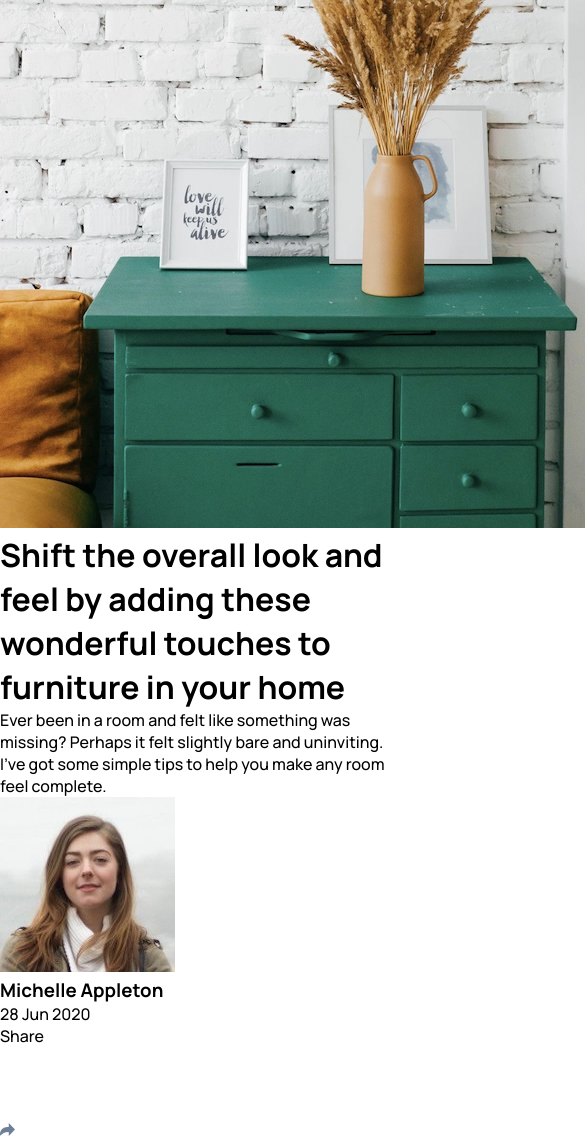
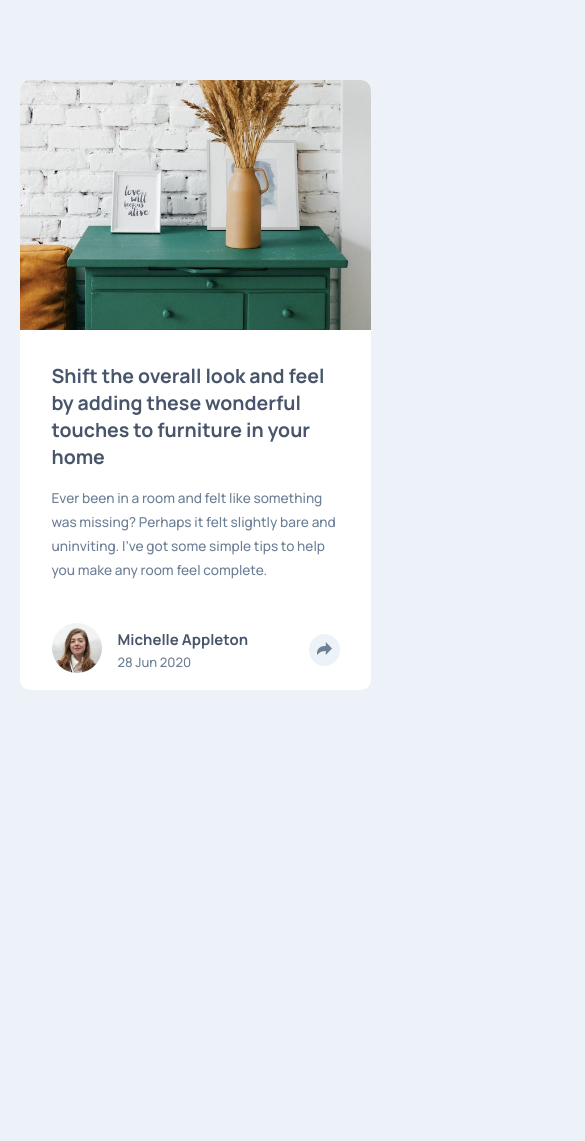
Before and after one commit to FZSZ/article-preview-component-master, a plain HTML site: page exercise/index.html in a window 390 px wide. Shown: the top 1141 px of the page, 585 px wide, since content can reach past the window. After the commit the page ends 844 px from the top, so only its background shows below. Drawn offline with Linux system fonts and the light colour scheme.

Commit message:
"finished", version mobile and desktop

```diff
--- a/exercise/index.html
+++ b/exercise/index.html
@@ -10,76 +10,67 @@
 </head>
 
 <body>
-  <div id="container">
-    <div id="content">
-      <header>
-        <div class="image-header">
+  <div id="container" class="flex">
+    <div id="content" class="flex">
+      <div role="banner">
+        <div class="header-content flex">
+          <div class="banner-img">
             <img src="images/drawers.jpg" alt="">
           </div>
-      </header>
-
-      <main>
-        <div id="text">
-          <div class="flex">
-            <h1 id="title">
+        </div>
+      </div>
+      <div class="box">
+        <div role="main">
+          <div class="main-content flex">
+            <h1 class="title">
               Shift the overall look and feel by adding these wonderful
               touches to furniture in your home
             </h1>
-            <p id="paragraph">
+            <p class="description">
               Ever been in a room and felt like something was missing? Perhaps
               it felt slightly bare and uninviting. I’ve got some simple tips
               to help you make any room feel complete.
             </p>
           </div>
         </div>
-      </main>
-
-      <footer>
-        <div id="profile-box">
-          <div class="profile-content">
-            <div class="flex">
-              <div class="profile-image">
+        <div role="contentinfo">
+          <div class="profile flex row">
+            <div class="profile-img">
               <img src="images/avatar-michelle.jpg" alt="">
             </div>
-
-              <div class="profile-detail">
+            <div class="profile-details">
               <h3 class="profile-name">Michelle Appleton</h3>
               <p class="publish-date">28 Jun 2020</p>
             </div>
           </div>
+          <div class="share flex row">
+            <p class="share-text">Share</p>
+            <ul class="socials flex row">
+              <li><a href=""><img src="images/icon-facebook.svg" alt=""></a></li>
+              <li><a href=""><img src="images/icon-pinterest.svg" alt=""></a></li>
+              <li><a href=""><img src="images/icon-twitter.svg" alt=""></a></li>
+            </ul>
           </div>
-        </div>
-
-        <div id="share-box">
-          <p class="share flex">Share</p>
-          <ul class="share-list">
-            <li class="share-item">
-              <a href="">
-                <img src="images/icon-facebook.svg" alt="">
-              </a>
-            </li>
-            <li class="share-item">
-              <a href="">
-                <img src="images/icon-pinterest.svg" alt="">
-              </a>
-            </li>
-            <li class="share-item">
-              <a href="">
-                <img src="images/icon-twitter.svg" alt="">
-              </a>
-            </li>
-          </ul>
-
-          <div id="share-button">
+          <div class="div-share">
+            <button class="share-button">
               <object data="images/icon-share.svg" type="">
                 <img src="images/icon-share.svg" alt="">
               </object>
+            </button>
           </div>
         </div>
-
-      </footer>
       </div>
     </div>
+  </div>
+  <!--  Shift the overall look and feel by adding these wonderful
+  touches to furniture in your home
+  Ever been in a room and felt like something was missing? Perhaps
+  it felt slightly bare and uninviting. I’ve got some simple tips
+  to help you make any room feel complete.
+  Michelle Appleton
+  28 Jun 2020
+  Share -->
 </body>
+<script src="main.js" type="text/javascript"></script>
 
 </html>
--- a/exercise/main.js
+++ b/exercise/main.js
@@ -0,0 +1,22 @@
+window.onload = () => {
+  let obj = document.querySelector('object');
+  let path = obj.contentDocument.querySelector('path');
+  let button = document.querySelector('.share-button');
+  let share = document.querySelector('.share');
+
+  document.addEventListener('click', e => {
+    if (e.target !== button) {
+      return;
+    } else {
+      share.classList.toggle('active');
+      button.classList.toggle('active');
+      path.classList.toggle('active');
+
+      if (path.classList == 'active') {
+        path.setAttribute('fill', '#ecf2f8');
+      } else {
+        path.setAttribute('fill', '#6E8098');
+      }
+    }
+  });
+}
--- a/exercise/styles.css
+++ b/exercise/styles.css
@@ -1,9 +1,13 @@
 @import url('https://fonts.googleapis.com/css2?family=Manrope:wght@500;700&display=swap');
 :root {
-  --Very-Dark-Grayish-Blue: hsl(217, 19%, 35%);
-  --Desaturated-Dark-Blue: hsl(214, 17%, 51%);
-  --Grayish-Blue: hsl(212, 23%, 69%);
-  --Light-Grayish-Blue: hsl(210, 46%, 95%);
+  --Very-Dark-Grayish-Blue: #48556a;
+  --Desaturated-Dark-Blue: #6d7f97;
+  --Grayish-Blue: #9eafc2;
+  --Light-Grayish-Blue: #ecf2f8;
+  --border-top: 10px 10px 0 0;
+  --border-bottom: 0 0 10px 10px;
+  --border-left: 10px 0 0 10px;
+  --border-right: 0 10px 10px 0;
 }
 * {
   margin: 0;
@@ -13,20 +17,193 @@
   text-decoration: none;
 }
 body {
-  font-size: 13;
+  font-size: 13px;
   font-family: 'Manrope', sans-serif;
+  background: var(--Light-Grayish-Blue);
+  color: var(--Desaturated-Dark-Blue);
 }
-#container {}
-#content {}
-header .image-header {}
-main #text {}
-#text .flex {}
-.flex #title {}
-.flex #paragraph {}
-footer #profile-box {}
-#profile-box .profile-content {}
-.profile-content .flex {}
-.flex .profile-image {}
-.flex .profile-detail {}
-.profile-detail .profile-name {}
-.profile-detail .profile-date {}
+h1,
+h3 {
+  color: var(--Very-Dark-Grayish-Blue);
+}
+.flex {
+  display: flex;
+  align-items: center;
+  flex-direction: column;
+  /* justify-content: space-between; */
+}
+.flex.row {
+  flex-direction: row;
+  justify-content: flex-start;
+}
+#container {
+  min-height: 100vh;
+}
+#content {
+  width: 90%;
+  min-width: 300px;
+  max-width: 375px;
+  margin: 5rem 0;
+  background: #fff;
+  border-radius: 10px;
+}
+/* header */
+div[role=banner] {
+  border-radius: var(--border-top);
+  overflow: hidden;
+}
+div[role=banner],
+div[role=banner] * {
+  width: 100%;
+}
+.banner-img {
+  height: 250px;
+}
+.banner-img img {
+  width: 375px;
+}
+/* main */
+div[role=main] {
+  padding: 2rem 2rem 0;
+}
+.title {
+font-size: 1.5em;
+padding-bottom: 1rem;
+}
+.description {
+font-size: 1.05em;
+line-height: 1.5rem;
+}
+/* footer */
+div[role=contentinfo] {
+  width: 100%;
+  height: 80px;
+  padding: 0.8rem 2rem;
+  margin-top: 1.75rem;
+  position: relative;
+  border-radius: var(--border-bottom);
+}
+.profile-img img {
+  width: 50px;
+  border-radius: 50%;
+}
+.profile-details {
+  margin-left: 1rem;
+  white-space: nowrap;
+}
+.profile-name {
+  font-size: 1.15em;
+  padding-bottom: 0.25rem;
+}
+.profile-publish {
+  font-size: 1em;
+}
+.share {
+  width: 100%;
+  height: 100%;
+  display: none;
+  position: absolute;
+  top: 50%;
+  left: 50%;
+  transform: translate(-50%, -50%);
+  padding: 0 2rem;
+  border-radius: var(--border-bottom);
+  text-transform: uppercase;
+  text-align: center;
+  background: var(--Very-Dark-Grayish-Blue);
+}
+.share.active {
+  display: flex;
+}
+.share.flex {
+  justify-content: flex-start;
+}
+.share-text {
+  font-size: 1.2em;
+  letter-spacing: 0.25rem;
+}
+.socials.flex {
+  width: 50%;
+  justify-content: space-evenly;
+}
+.share-button,
+.share-button object {
+  position: relative;
+}
+.div-share {
+  position: absolute;
+  top: 50%;
+  right: 0;
+  transform: translate(-100%, -50%);
+}
+.share-button {
+  border: none;
+  padding: 8px;
+  border-radius: 50%;
+  text-align: center;
+  cursor: pointer;
+  z-index: 333;
+  background: var(--Light-Grayish-Blue);
+}
+.share-button.active {
+  background: var(--Desaturated-Dark-Blue);
+}
+.share-button object {
+  z-index: -1;
+}
+@media screen and (min-width: 920px) {
+  #content {
+    min-width: 820px;
+    height: 300px;
+    flex-direction: row;
+  }
+  div[role=banner] {
+    min-width: 400px;
+    height: 100%;
+    border-radius: var(--border-left);
+  }
+  .banner-img {
+    height: 100%;
+  }
+  .banner-img img {
+    width: 100%;
+  }
+  div[role=main] {
+    padding: 1rem;
+  }
+  div[role=contentinfo] {
+    margin-top: 1rem;
+  }
+  .share {
+    width: 14rem;
+    height: 1rem;
+    top: -50%;
+    left: 50%;
+    transform: translate(18.5%, -50%);
+    padding: 1.7rem 1.5rem;
+    border-radius: 10px;
+    box-shadow: 0 10px 20px -5px rgba(0,0,0,0.3);
+    z-index: 111;
+  }
+  .share:after {
+    content: '';
+    position: absolute;
+    width: 0;
+    height: 0;
+    bottom: 0;
+    left: 50%;
+    right: 50%;
+    border-style: solid;
+    border-width: 10px;
+    border-color: var(--Very-Dark-Grayish-Blue);
+    transform: translate(0, 50%) rotate(45deg);
+    box-shadow: 10px 10px 15px rgba(0,0,0,0.3);
+    z-index: -1;
+  }
+  .share-text {
+    font-size: 1em;
+  }
+  .socials.flex {
+    width: 100%;
+  }
+}
```
Lines whose indentation alone changed are shown as unchanged.
